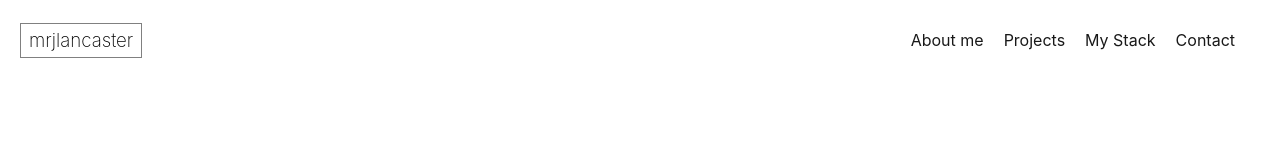
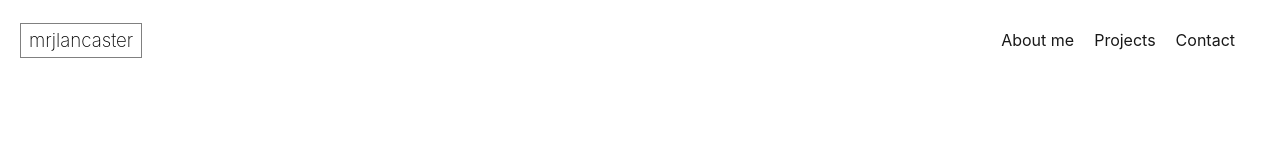
Before and after one commit to mrjlancaster/Portfolio, a React (Create React App) app: page / in a window 1280 px wide. Shown: the top 160 px of the page. Built offline with nearby package versions, Linux system fonts and the light colour scheme.

Commit message:
remove unused link and update footer

```diff
--- a/src/components/Header.js
+++ b/src/components/Header.js
@@ -38,18 +38,6 @@ const Header = () => {
 					<li className="nav__item">
 						<Link
 							activeClass="active"
-							to="my stack"
-							spy={true}
-							smooth={true}
-							offset={-90}
-							duration={1500}
-						>
-							My Stack
-						</Link>
-					</li>
-					<li className="nav__item">
-						<Link
-							activeClass="active"
 							to="contact"
 							smooth={true}
 							spy={true}
--- a/src/styles/layouts/_footer.scss
+++ b/src/styles/layouts/_footer.scss
@@ -1,6 +1,6 @@
 .contactBox {
 	background-color: #121921;
-	min-height: 300px;
+	min-height: 240px;
 	display: flex;
 	flex-direction: column;
 	align-items: center;
@@ -12,7 +12,7 @@
 	line-height: 1.2;
 	font-family: "Roboto", "Helvetica", "Arial", sans-serif;
 	color: #f5f5f7;
-	font-size: 3rem;
+	font-size: 2.7rem;
 	font-weight: 300;
 	padding-bottom: 20px;
 	letter-spacing: -0.00833em;
```
Also changed, not shown: package.json (+9 -9 lines), 1 other file (tests, documents, lock files or other folders).
